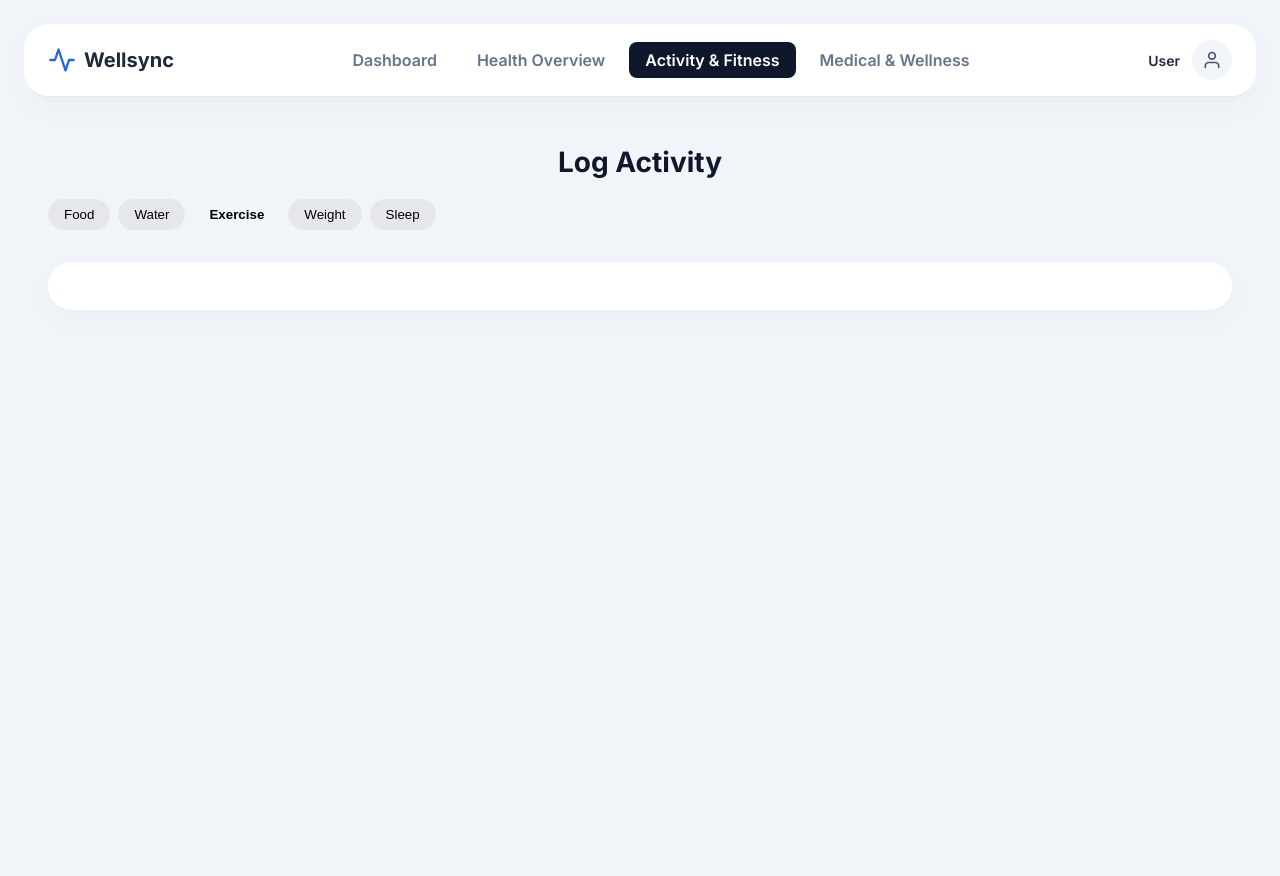
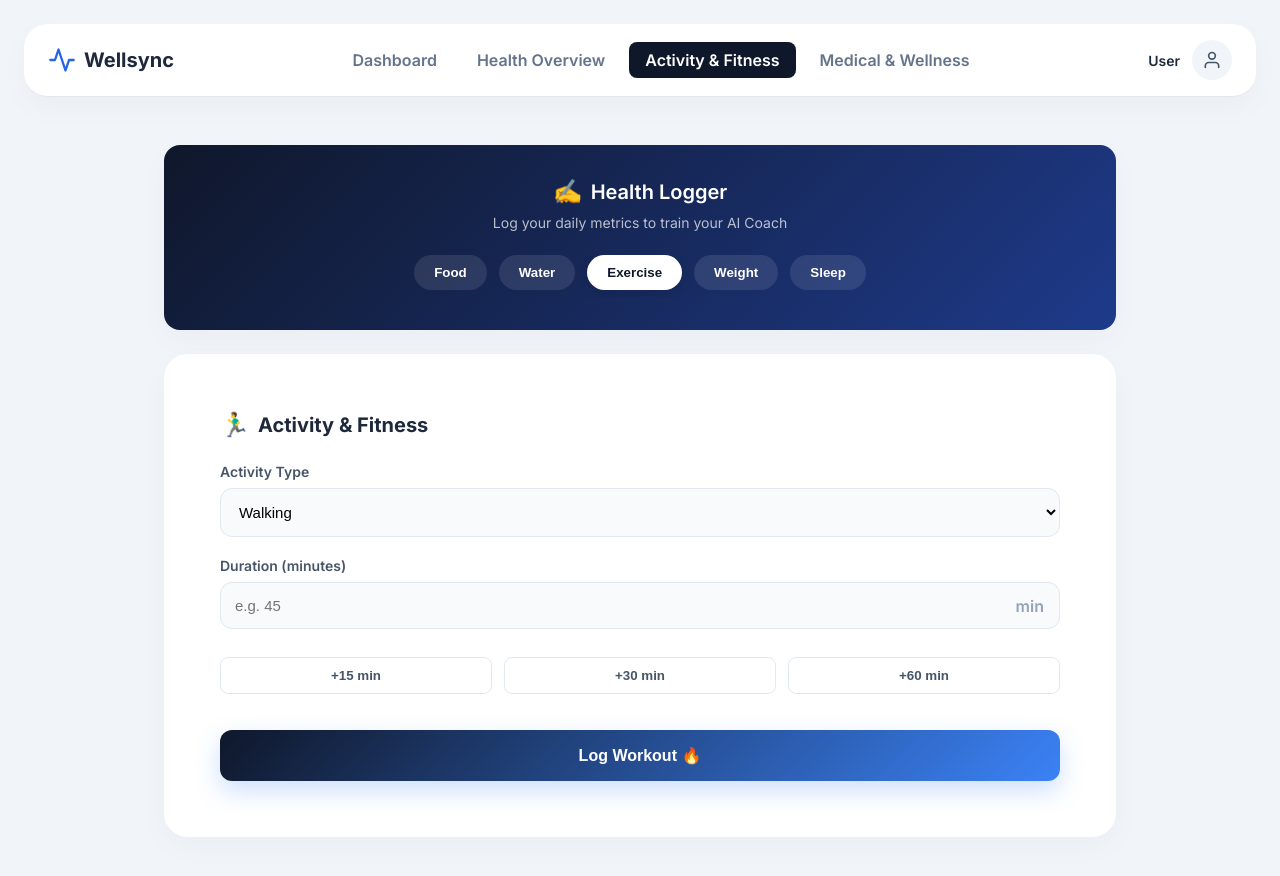
Before and after one commit to Agni-Squad/health-coach, a Next.js app: page /log in a window 1280 px wide. Both pictures are taken after a click on the button "Exercise". Shown: the top 876 px of the page. Before the commit the page ends 800 px from the top, so only its background shows below. Built offline with nearby package versions, Linux system fonts and the light colour scheme.

Commit message:
feat: implement premium activity and fitness logger module with new dark glass theme

```diff
--- a/src/app/log/page.tsx
+++ b/src/app/log/page.tsx
@@ -177,25 +177,35 @@ export default function LogActivity() {
   const totalProtein = mealItems.reduce((acc, item) => acc + (Number(item.protein) || 0), 0);
 
   return (
-    <div style={{ padding: '24px', paddingBottom: '100px' }}>
-      <h1 className="text-h1" style={{ textAlign: 'center', marginBottom: '20px' }}>Log Activity</h1>
-      <div style={{ display: 'flex', gap: '8px', overflowX: 'auto', marginBottom: '24px', paddingBottom: '8px' }}>
+    <div style={{ maxWidth: '1000px', margin: '0 auto', padding: '24px', paddingBottom: '100px', display: 'flex', flexDirection: 'column', gap: '24px' }}>
+
+      <div className="card dark-card" style={{ padding: '32px', borderRadius: '16px', background: 'linear-gradient(135deg, #0F172A 0%, #1E3A8A 100%)', color: 'white', display: 'flex', flexDirection: 'column', alignItems: 'center', position: 'relative' }}>
+        <div style={{ display: 'flex', alignItems: 'center', gap: '8px', marginBottom: '8px' }}>
+          <span style={{ fontSize: '24px' }}>✍️</span>
+          <span style={{ fontSize: '20px', fontWeight: 600 }}>Health Logger</span>
+        </div>
+        <p style={{ color: 'rgba(255,255,255,0.7)', fontSize: '14px', marginBottom: '24px' }}>Log your daily metrics to train your AI Coach</p>
+
+        <div style={{ display: 'flex', gap: '12px', overflowX: 'auto', paddingBottom: '8px', width: '100%', justifyContent: 'center' }}>
           {['food', 'water', 'exercise', 'weight', 'sleep'].map(tab => (
             <button key={tab}
                     style={{
-                    padding: '8px 16px', borderRadius: '20px', border: 'none',
-                    background: activeTab === tab ? 'var(--accent-color)' : '#E5E7EB',
-                    fontWeight: activeTab === tab ? 600 : 400
+                      padding: '10px 20px', borderRadius: '30px', border: 'none',
+                      background: activeTab === tab ? 'white' : 'rgba(255,255,255,0.1)',
+                      color: activeTab === tab ? '#0F172A' : 'white',
+                      fontWeight: 600, cursor: 'pointer', transition: 'all 0.2s ease',
+                      boxShadow: activeTab === tab ? '0 4px 12px rgba(0,0,0,0.1)' : 'none'
                     }}
                     onClick={() => { setActiveTab(tab); setShowReview(false); }}>
               {tab.charAt(0).toUpperCase() + tab.slice(1)}
             </button>
           ))}
         </div>
+      </div>
 
       <div className="card">
         {activeTab === 'water' && (
-          <div>
+          <div style={{ padding: '24px' }}>
             <h2 className="text-h2" style={{ marginBottom: '16px' }}>💧 Log Water</h2>
             <div style={{ display: 'flex', gap: '10px', marginBottom: '16px' }}>
               <button className="btn-primary" onClick={() => submitLog('water', { quantityMl: 250 })}>+ 250ml</button>
@@ -206,7 +216,71 @@ export default function LogActivity() {
           </div>
         )}
 
-        {/* Sleep, Weight, Exercise ... omitted to save space, but kept structure */}
+        {activeTab === 'exercise' && (
+          <div style={{ padding: '32px' }}>
+            <div style={{ display: 'flex', alignItems: 'center', gap: '8px', marginBottom: '24px', color: '#1E293B' }}>
+              <span style={{ fontSize: '24px' }}>🏃‍♂️</span>
+              <span style={{ fontSize: '20px', fontWeight: 700 }}>Activity & Fitness</span>
+            </div>
+
+            <div style={{ display: 'flex', flexDirection: 'column', gap: '20px' }}>
+              <div>
+                <label style={{ display: 'block', fontSize: '14px', fontWeight: 600, color: '#475569', marginBottom: '8px' }}>Activity Type</label>
+                <select
+                  style={{ width: '100%', padding: '14px', borderRadius: '12px', border: '1px solid #E2E8F0', outline: 'none', background: '#F8FAFC', fontSize: '15px' }}
+                  value={exerciseType}
+                  onChange={e => setExerciseType(e.target.value)}
+                >
+                  <option value="walking">Walking</option>
+                  <option value="running">Running</option>
+                  <option value="cycling">Cycling</option>
+                  <option value="swimming">Swimming</option>
+                  <option value="weightlifting">Weightlifting / Gym</option>
+                  <option value="yoga">Yoga</option>
+                  <option value="hiit">HIIT</option>
+                  <option value="sports">Sports</option>
+                </select>
+              </div>
+
+              <div>
+                <label style={{ display: 'block', fontSize: '14px', fontWeight: 600, color: '#475569', marginBottom: '8px' }}>Duration (minutes)</label>
+                <div style={{ position: 'relative' }}>
+                  <input
+                    type="number"
+                    placeholder="e.g. 45"
+                    value={exerciseDuration}
+                    onChange={e => setExerciseDuration(e.target.value)}
+                    style={{ width: '100%', padding: '14px', borderRadius: '12px', border: '1px solid #E2E8F0', outline: 'none', background: '#F8FAFC', fontSize: '15px', paddingRight: '40px' }}
+                  />
+                  <span style={{ position: 'absolute', right: '16px', top: '14px', color: '#94A3B8', fontWeight: 600 }}>min</span>
+                </div>
+              </div>
+
+              <div style={{ display: 'flex', gap: '12px', marginTop: '8px' }}>
+                <button
+                  onClick={() => setExerciseDuration('15')}
+                  style={{ flex: 1, padding: '10px', borderRadius: '8px', border: '1px solid #E2E8F0', background: 'white', color: '#475569', fontWeight: 600, cursor: 'pointer' }}
+                >+15 min</button>
+                <button
+                  onClick={() => setExerciseDuration('30')}
+                  style={{ flex: 1, padding: '10px', borderRadius: '8px', border: '1px solid #E2E8F0', background: 'white', color: '#475569', fontWeight: 600, cursor: 'pointer' }}
+                >+30 min</button>
+                <button
+                  onClick={() => setExerciseDuration('60')}
+                  style={{ flex: 1, padding: '10px', borderRadius: '8px', border: '1px solid #E2E8F0', background: 'white', color: '#475569', fontWeight: 600, cursor: 'pointer' }}
+                >+60 min</button>
+              </div>
+
+              <button
+                style={{ width: '100%', padding: '16px', borderRadius: '12px', background: 'linear-gradient(135deg, #0F172A 0%, #3B82F6 100%)', color: 'white', fontWeight: 700, border: 'none', cursor: 'pointer', marginTop: '16px', fontSize: '16px', boxShadow: '0 10px 25px rgba(59, 130, 246, 0.25)' }}
+                onClick={() => submitLog('exercise', { type: exerciseType, durationMinutes: Number(exerciseDuration) })}
+                disabled={loading || !exerciseDuration}
+              >
+                {loading ? 'Saving...' : 'Log Workout 🔥'}
+              </button>
+            </div>
+          </div>
+        )}
 
         {activeTab === 'food' && (
           <div>
@@ -274,7 +348,7 @@ export default function LogActivity() {
                     {item.healthScore && (
                       <div style={{ marginTop: '8px' }}>
                         <span className="text-small" style={{ color: item.healthScore > 7 ? 'green' : 'orange' }}>Health Score: {item.healthScore}/10</span>
-                        {item.recommendation && <p className="text-small" style={{ fontStyle: 'italic', marginTop: '4px' }}>"{item.recommendation}"</p>}
+                        {item.recommendation && <p className="text-small" style={{ fontStyle: 'italic', marginTop: '4px' }}>&quot;{item.recommendation}&quot;</p>}
                       </div>
                     )}
                   </div>
```
Lines whose indentation alone changed are shown as unchanged.
